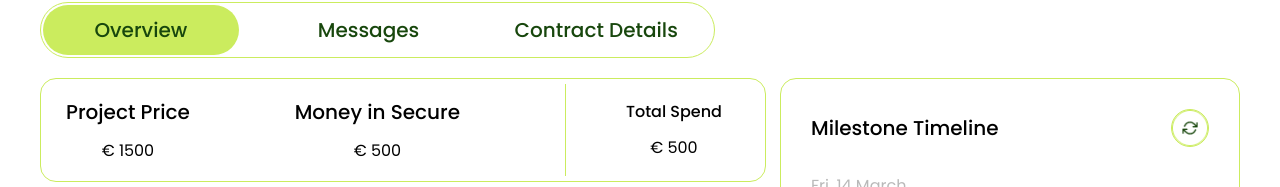
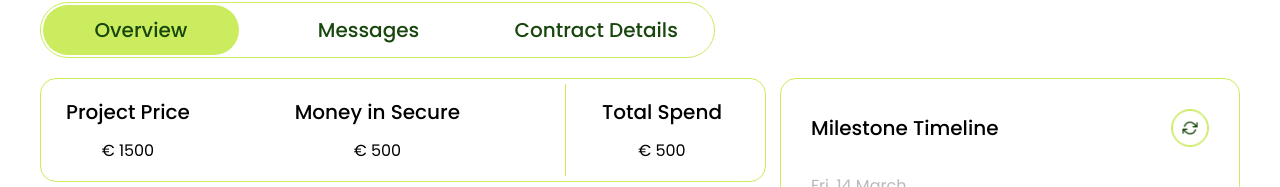
Before and after one commit to atikulla77/Jobwhee, a Next.js app: page /1/contracts/1 in a window 1280 px wide. Shown: the part 194-381 px from the top of the page. Built offline with nearby package versions, Linux system fonts and the light colour scheme.

Commit message:
Add Contract Completed Time Line Section

```diff
--- a/src/app/[locale]/contracts/[id]/page.tsx
+++ b/src/app/[locale]/contracts/[id]/page.tsx
@@ -13,10 +13,10 @@ const page = () => {
 
 	return (
 		<div className="2xl:w-[1430px] xl:w-[1200px] md:w-[780px] w-[335px] mx-auto [@media(min-width:835px)]:px-0 md:px-[10px] px-0">
-			<div className="2xl:mb-[30px] mb-[20px] mt-8">
+			<div className={`${isCompleted === "completed"? "2xl:mb-[30px] xl:mb-[20px] md:mb-[10px] mb-[20px]":"2xl:mb-[30px] mb-[20px]"} mt-8`}>
 				<ContractHeader contract={mockContractDetail} />
 			</div>
-			<div className="2xl:my-[30px] mb-[20px] ">
+			<div className={`${isCompleted === "completed"? "2xl:mb-[30px] xl:mb-[20px] md:mb-[10px] mb-[20px]":"2xl:mb-[30px] mb-[20px]"}`}>
 				<ContractTabs activeTab={activeTab} setActiveTab={setActiveTab} />
 			</div>
 			{/*  Here will be logical part for contract is completed and it come from database you know, for checking i just set overview but here will conditional like contract completed*/}
--- a/src/components/contract-overview/ContractCompletedTimeline.tsx
+++ b/src/components/contract-overview/ContractCompletedTimeline.tsx
@@ -14,7 +14,7 @@ const ContractCompletedTimeline = ({ contract }: any) => {
           <h1 className="md:text-[30px] text-[28px] font-medium pb-5 text-[#18470D]">
             After work completion
           </h1>
-          <div className="xl:h-[326px] space-y-4 xl:p-[28px] md:p-[20px] p-[13px] rounded-2xl border-[1.5px] border-[#CBEC5E] ">
+          <div className="xl:h-[326px] space-y-4 xl:px-[28px] md:px-[20px] px-[13px] xl:py-[28px] md:py-[15px] py-[13px] rounded-2xl border-[1.5px] border-[#CBEC5E] ">
             <div className="border-b border-[#AEB3BC] 2xl:pb-[5px] pb-[6px] relative">
               <p className="text-[#8A8A8A]">Details</p>
               <div className="w-[94px] h-[5px] absolute bottom-0 left-0 rounded-2xl bg-[#CBEC5E] xl:mb-[-2.5px] mb-[-3px]"></div>
--- a/src/shared/widgets/FinancialSummary/FinancialSummary.tsx
+++ b/src/shared/widgets/FinancialSummary/FinancialSummary.tsx
@@ -17,7 +17,7 @@ const FinancialSummary = ({ contract }: any) => {
         <div className="2xl:w-[213px] xl:w-[175px] md:w-[227px] w-full h-full flex md:flex-row flex-col md:justify-between justify-start items-center 2xl:pr-[30px] xl:pr-[18px] md:pr-[35px] pr-0 md:gap-0 gap-[14px]">
           <div className="md:w-[1px] w-[100%] md:h-[90%] h-[1px] bg-[#CBEC5E]"></div>
           <div className="md:w-auto w-full flex flex-col md:justify-center justify-start items-center md:text-center text-left xl:gap-[12px] gap-[14px] ">
-            <h1 className="2xl:text-[20px] md:text-[16px] text-[20px] md:w-auto w-full">Total Spend</h1>
+            <h1 className="text-[20px] md:w-auto w-full">Total Spend</h1>
             <p className="text-[16px] font-normal md:w-auto w-full">€ {contract?.totalSpend}</p>
           </div>
         </div>
```
